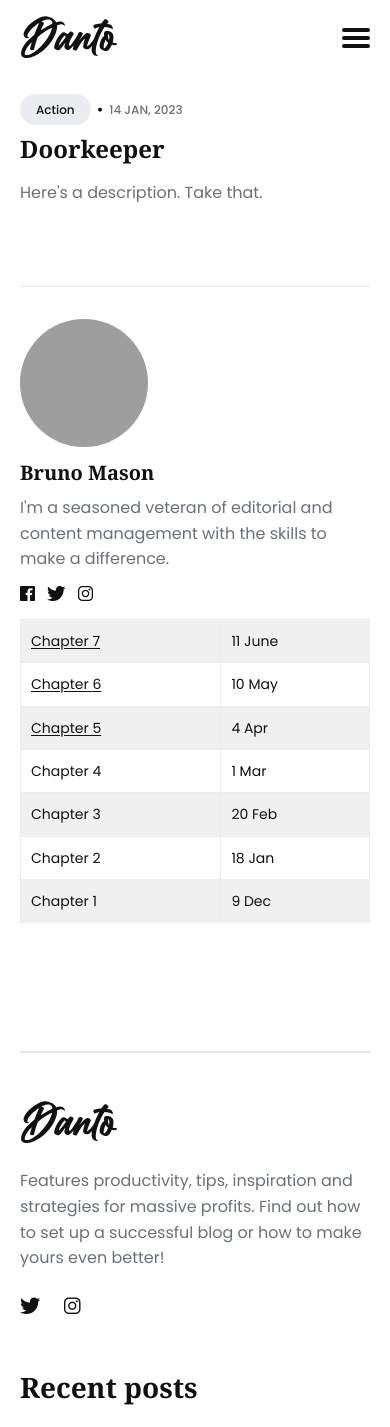
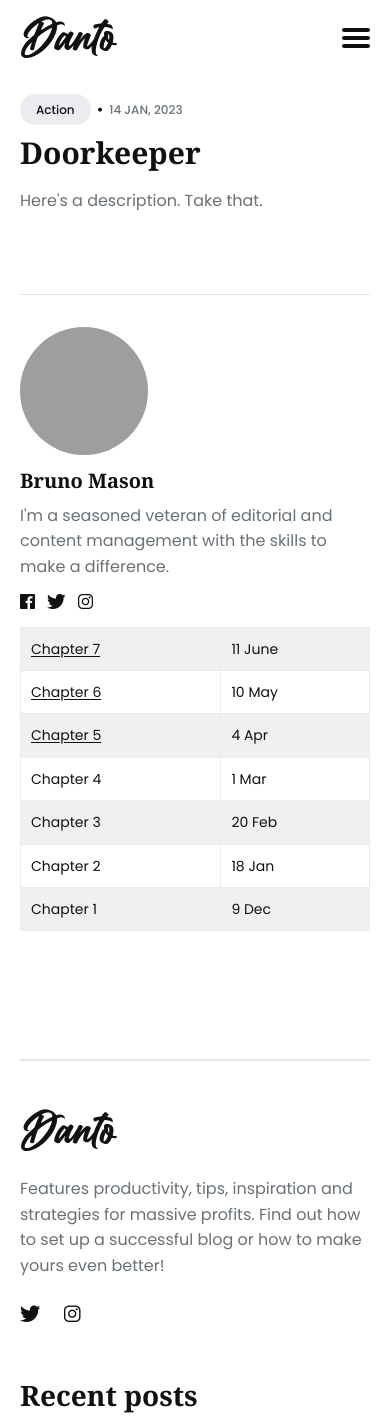
Before and after one commit to komikeros/komikeros.github.io, a Jekyll site: the page built from _posts/2000-01-01-doorkeeper.md, in a window 390 px wide. Shown: the top 1427 px of the page. Built offline with Jekyll 4.4.1, drawn with Linux system fonts in a browser that asks for light colours; grey boxes are pictures that could not be loaded.

Commit message:
Increase post title font size on mobile

```diff
--- a/_sass/4-layouts/_post.scss
+++ b/_sass/4-layouts/_post.scss
@@ -4,6 +4,14 @@
 
   @media (max-width: $tablet) {
     margin: 16px 0 32px;
+  }
+}
+
+.post__bottom {
+  margin: 10px 0 20px;
+
+  @media (max-width: $tablet) {
+    margin: 10px 0 20px;
   }
 }
 
@@ -55,13 +63,13 @@
 
   @media (max-width: $mobile) {
     margin-bottom: 16px;
-    font-size: 24px;
+    font-size: 30px;
   }
 }
 
 .post__description,
 .page__description {
-  margin-bottom: 0;
+  margin-bottom: 15px;
   font-size: 18px;
   color: var(--text-alt-color);
 
```
